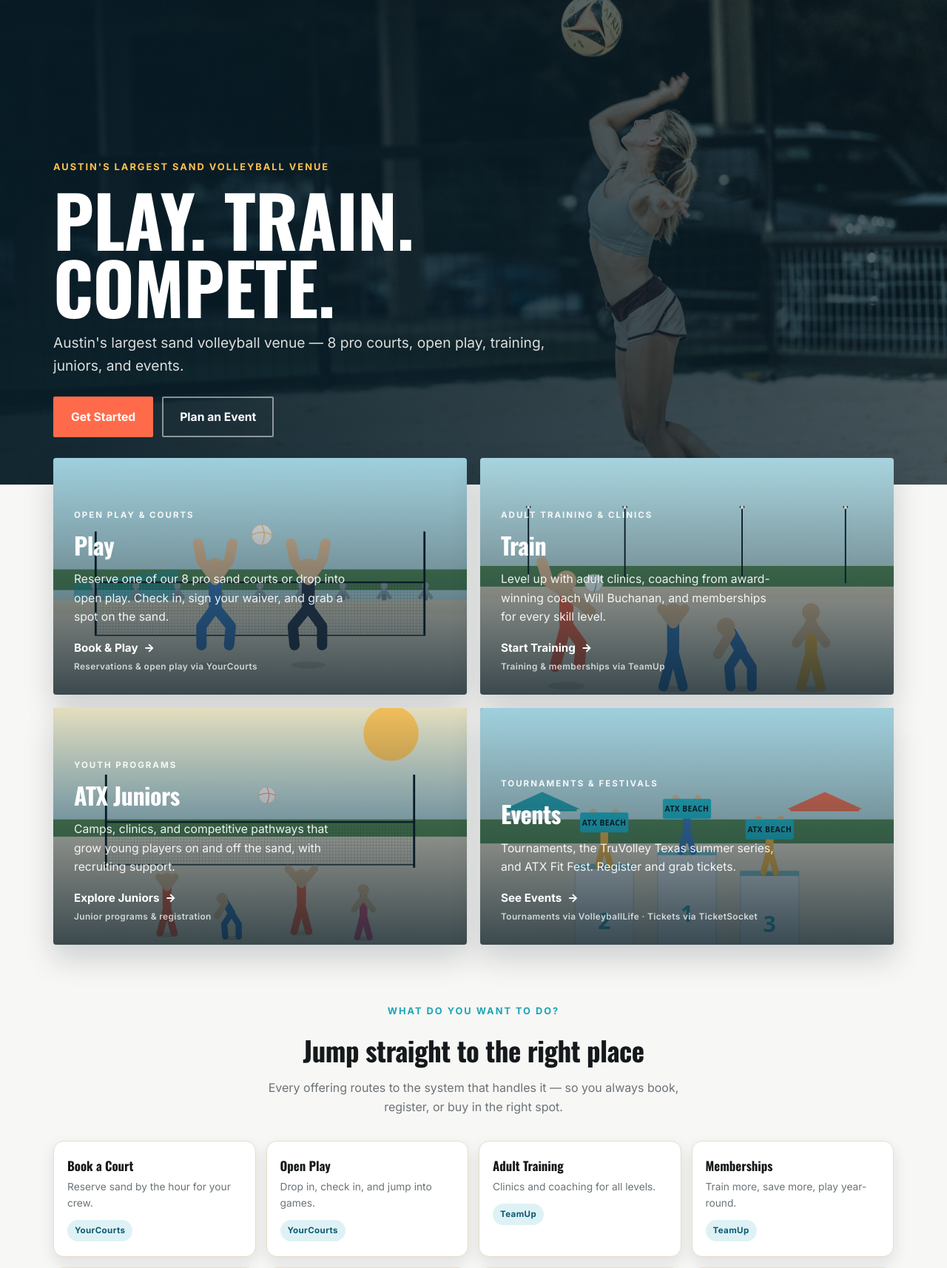
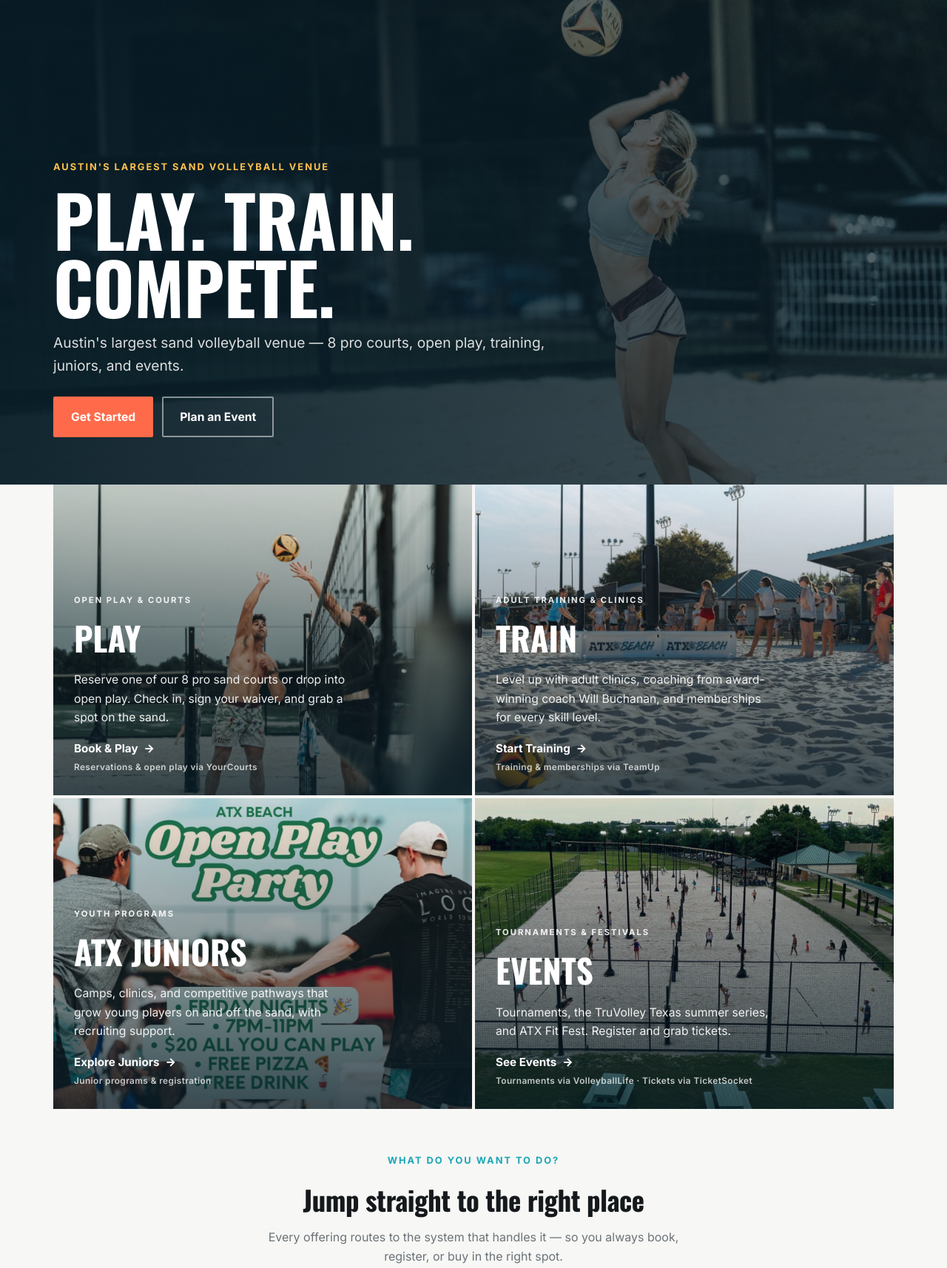
Before and after one commit to acemand23/Test_Run, a PHP site: page / in a window 1280 px wide. Shown: the part 60-1774 px from the top of the page at 74% size. Run offline with PHP 8.4, Linux system fonts and the light colour scheme.

Commit message:
Rebuild homepage tiles: full-bleed real photos, squared, condensed labels

```diff
--- a/atxbeach_site/styles.css
+++ b/atxbeach_site/styles.css
@@ -206,23 +206,23 @@ a { color: inherit; text-decoration: none; }
 .breadcrumb a:hover { color: #fff; }
 
 /* ---------- Home tiles ---------- */
-.tiles-section { margin-top: -36px; position: relative; z-index: 3; padding-bottom: 20px; }
-.tiles { display: grid; grid-template-columns: repeat(2, 1fr); gap: 18px; }
+.tiles-section { margin-top: 0; position: relative; z-index: 3; padding: 0; }
+.tiles { display: grid; grid-template-columns: repeat(2, 1fr); gap: 4px; }
 .tile {
     position: relative;
     display: flex;
     flex-direction: column;
     justify-content: flex-end;
-    min-height: 320px;
+    min-height: 420px;
     padding: 28px;
-    border-radius: var(--radius);
+    border-radius: 0;
     color: #fff;
     overflow: hidden;
-    box-shadow: var(--shadow);
+    box-shadow: none;
     isolation: isolate;
     transition: transform 0.2s, box-shadow 0.2s;
 }
-.tile:hover { transform: translateY(-4px); box-shadow: 0 26px 50px rgba(7, 28, 39, 0.28); }
+.tile:hover { transform: none; box-shadow: none; }
 .tile::before {
     content: "";
     position: absolute;
@@ -240,12 +240,12 @@ a { color: inherit; text-decoration: none; }
     z-index: -1;
     background: linear-gradient(180deg, rgba(7, 28, 39, 0.05) 0%, rgba(7, 28, 39, 0.78) 100%);
 }
-.tile-play::before    { background-color: #0c5a73; background-image: url(images/play.svg); }
-.tile-train::before   { background-color: #b9341a; background-image: url(images/train.svg); }
-.tile-juniors::before { background-color: #e07b0a; background-image: url(images/juniors.svg); }
-.tile-events::before  { background-color: #241b6e; background-image: url(images/events.svg); }
-.tile .kicker { font-size: 0.72rem; letter-spacing: 2px; text-transform: uppercase; font-weight: 700; opacity: 0.9; }
-.tile h2 { font-size: 2rem; font-weight: 900; margin-top: 6px; letter-spacing: -0.5px; }
+.tile-play::before    { background-image: url(images/photos/action-43.jpg); }
+.tile-train::before   { background-image: url(images/photos/venue-9468.jpg); }
+.tile-juniors::before { background-image: url(images/photos/venue-9471.jpg); }
+.tile-events::before  { background-image: url(images/photos/league-coed3s.jpg); }
+.tile .kicker { font-size: 0.7rem; letter-spacing: 2px; text-transform: uppercase; font-weight: 700; opacity: 0.9; }
+.tile h2 { font-family: var(--font-display); font-size: clamp(1.8rem, 4vw, 2.8rem); font-weight: 700; text-transform: uppercase; letter-spacing: 0; margin-top: 6px; }
 .tile p { margin-top: 8px; font-size: 0.98rem; color: rgba(255, 255, 255, 0.92); max-width: 38ch; }
 .tile-cta { margin-top: 18px; display: inline-flex; align-items: center; gap: 8px; font-weight: 800; font-size: 0.95rem; color: #fff; }
 .tile-cta .arrow { transition: transform 0.2s; }
```
